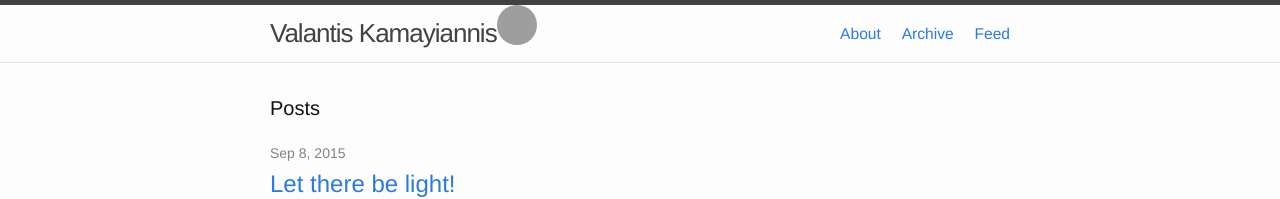
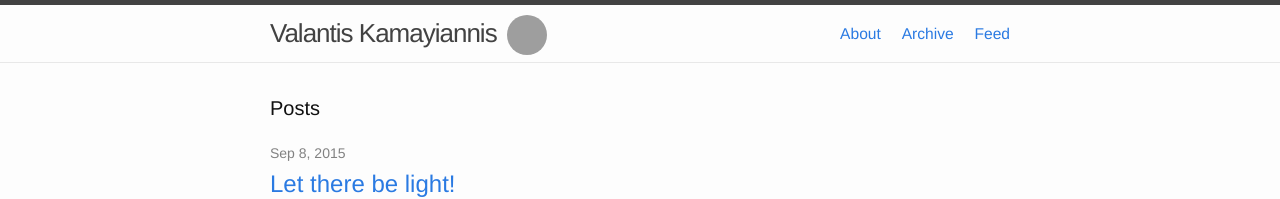
Before and after one commit to vkamayiannis/vkamayiannis.github.io, a Jekyll site: the page built from index.html, in a window 1280 px wide. Shown: the top 199 px of the page. Built offline with Jekyll 4.4.1, drawn with Linux system fonts in a browser that asks for light colours; grey boxes are pictures that could not be loaded.

Commit message:
change site title css once again 8

```diff
--- a/_sass/_layout.scss
+++ b/_sass/_layout.scss
@@ -235,15 +235,17 @@
     }
 }
 
-.headertitle{
+.headertitle {
   overflow: auto;
-}
 
-.headertitle .circular {
-  border-radius: 50%;
-  float: 'left';
+  .circular {
+    border-radius: 50%;
+  	margin-top: 10px;
+    margin-left: 10px;
+    float: 'left';
 	}
 
-.headertitle .sitetitle {
-  float: 'right';
+	.sitetitle a {
+    float: 'right';
+  }
 }
```
